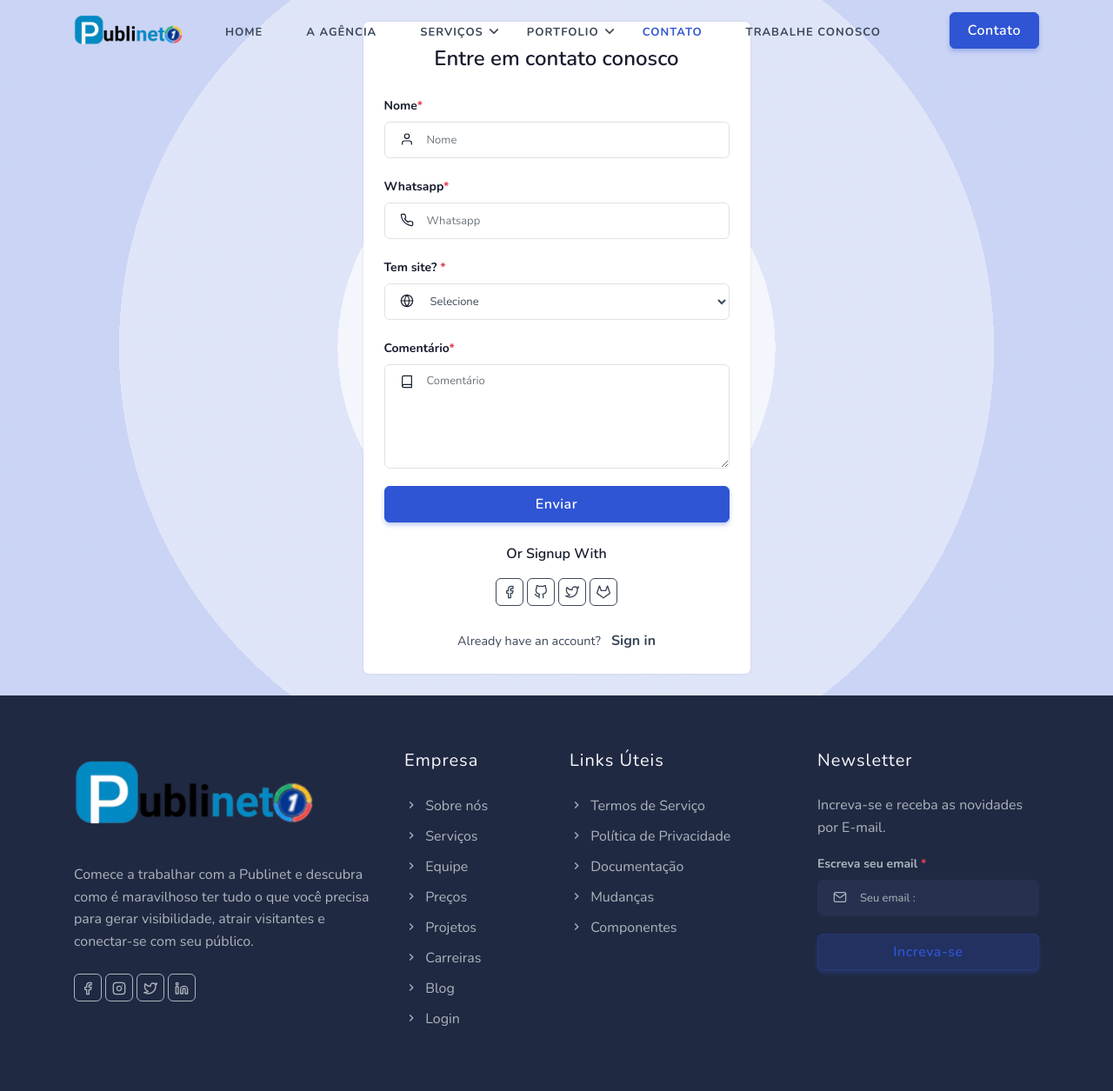
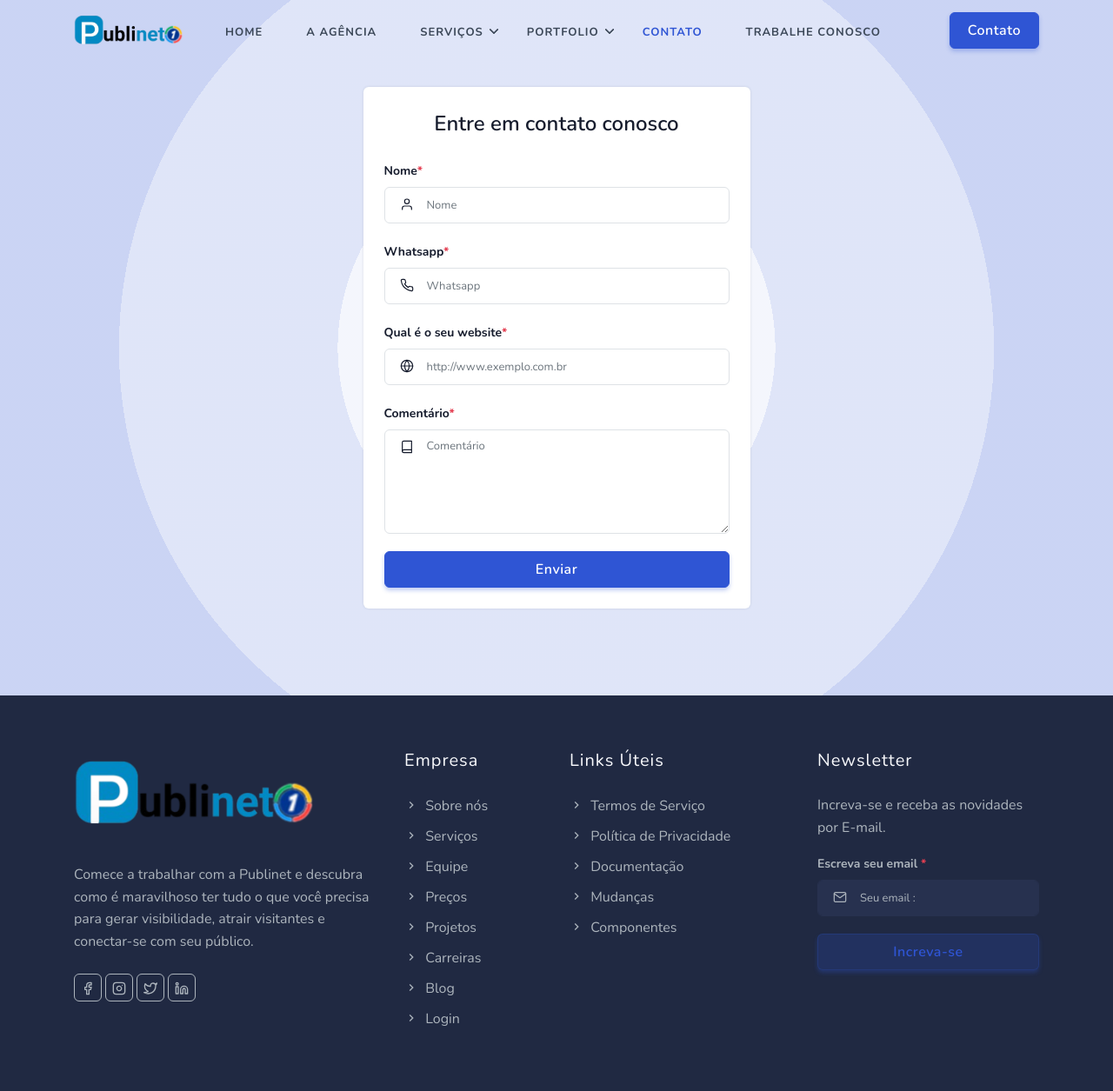
Before and after one commit to israelguido/base-layout, a PHP site: page /contato.php in a window 1280 px wide. Shown: the top 1255 px of the page at 87% size. Run offline with PHP 8.4, Linux system fonts and the light colour scheme.

Commit message:
:pray: formulario por whatsapp

```diff
--- a/contato.php
+++ b/contato.php
@@ -8,14 +8,14 @@
                 <div class="card login_page shadow rounded border-0">
                     <div class="card-body">
                         <h4 class="card-title text-center">Entre em contato conosco</h4>
-                        <form class="login-form mt-4">
+                        <form class="login-form mt-4" id="myForm">
                             <div class="row">
                                 <!-- Nome -->
                                 <div class="col-md-12">
                                     <div class="form-group position-relative">
                                         <label>Nome<span class="text-danger">*</span></label>
                                         <i data-feather="user" class="fea icon-sm icons"></i>
-                                        <input type="text" class="form-control pl-5" placeholder="Nome" name="nome" required="">
+                                        <input type="text" class="form-control pl-5" placeholder="Nome" id="name" name="nome" required="">
                                     </div>
                                 </div>
 
@@ -24,29 +24,17 @@
                                     <div class="form-group position-relative">
                                         <label>Whatsapp<span class="text-danger">*</span></label>
                                         <i data-feather="phone" class="fea icon-sm icons"></i>
-                                        <input type="text" id="whatsapp" class="form-control pl-5" placeholder="Whatsapp" name="whatsapp" required="">
+                                        <input type="text" id="whatsapp" class="form-control pl-5" placeholder="Whatsapp" id="whatsapp" name="whatsapp" required="">
                                     </div>
                                 </div>
 
-                                <!-- Tem site? -->
-                                <div class="col-md-12">
-                                    <div class="form-group position-relative">
-                                        <label>Tem site? <span class="text-danger">*</span></label>
-                                        <i data-feather="globe" class="fea icon-sm icons"></i>
-                                        <select name="site" id="site" class="form-control pl-5">
-                                            <option value="0">Selecione</option>
-                                            <option value="Sim">Sim</option>
-                                            <option value="Nao">Não</option>
-                                        </select>
-                                    </div>
-                                </div>
 
                                 <!-- Qual é o seu website -->
-                                <div class="col-md-12 site-hidden" style="display: none;">
+                                <div class="col-md-12 site-hidden">
                                     <div class="form-group position-relative">
                                         <label>Qual é o seu website<span class="text-danger">*</span></label>
                                         <i data-feather="globe" class="fea icon-sm icons"></i>
-                                        <input type="text" id="website" name="website" class="form-control pl-5" placeholder="Qual é o seu website" required="">
+                                        <input type="text" id="website" name="website" class="form-control pl-5" placeholder="Qual é o seu website" required>
                                     </div>
                                 </div>
 
@@ -63,22 +51,6 @@
                                 <div class="col-md-12">
                                     <button class="btn btn-primary btn-block">Enviar</button>
                                 </div>
-
-                                <!-- Social Media Links -->
-                                <div class="col-lg-12 mt-4 text-center">
-                                    <h6>Or Signup With</h6>
-                                    <ul class="list-unstyled social-icon mb-0 mt-3">
-                                        <li class="list-inline-item"><a href="javascript:void(0)" class="rounded"><i data-feather="facebook" class="fea icon-sm fea-social"></i></a></li>
-                                        <li class="list-inline-item"><a href="javascript:void(0)" class="rounded"><i data-feather="github" class="fea icon-sm fea-social"></i></a></li>
-                                        <li class="list-inline-item"><a href="javascript:void(0)" class="rounded"><i data-feather="twitter" class="fea icon-sm fea-social"></i></a></li>
-                                        <li class="list-inline-item"><a href="javascript:void(0)" class="rounded"><i data-feather="gitlab" class="fea icon-sm fea-social"></i></a></li>
-                                    </ul>
-                                </div>
-
-                                <!-- Link para login -->
-                                <div class="mx-auto">
-                                    <p class="mb-0 mt-3"><small class="text-dark mr-2">Already have an account?</small> <a href="auth-login-three.html" class="text-dark font-weight-bold">Sign in</a></p>
-                                </div>
                             </div>
                         </form>
                     </div>
--- a/footer.php
+++ b/footer.php
@@ -108,17 +108,6 @@
 
         <script src="https://cdnjs.cloudflare.com/ajax/libs/jquery.mask/1.14.16/jquery.mask.min.js"></script>
         <script>
-            // Função para mostrar ou ocultar o div com base na seleção
-            document.getElementById('site').addEventListener('change', function() {
-                var siteHiddenDiv = document.querySelector('.site-hidden');
-                if (this.value === 'Sim') {
-                    siteHiddenDiv.style.display = 'block';
-                } else {
-                    siteHiddenDiv.style.display = 'none';
-                }
-            });
-
-
             // Máscara para o campo de Whatsapp
             $('#whatsapp').mask('+00 (00) 00000-0000');
 
@@ -142,6 +131,19 @@
                     }
                 });
 
+                    // Validação ao enviar o formulário
+                $('#myForm').on('submit', function(event) {
+                    alert('test');
+                    event.preventDefault();
+
+                    var websiteValue = $('#website').val();
+                    var nameValue = $('#name').val();
+                    var celphone = 5511947326461;
+                    var message = `Olá, vi seu site, sou ${websiteValue} e gostaria de mais informações. Nome: ${nameValue}`;
+                    var encodedMessage = encodeURIComponent(message);
+
+                    window.open(`https://wa.me/${celphone}?text=${encodedMessage}`, '_blank');
+                });
             });
         </script>
         </body>
```
